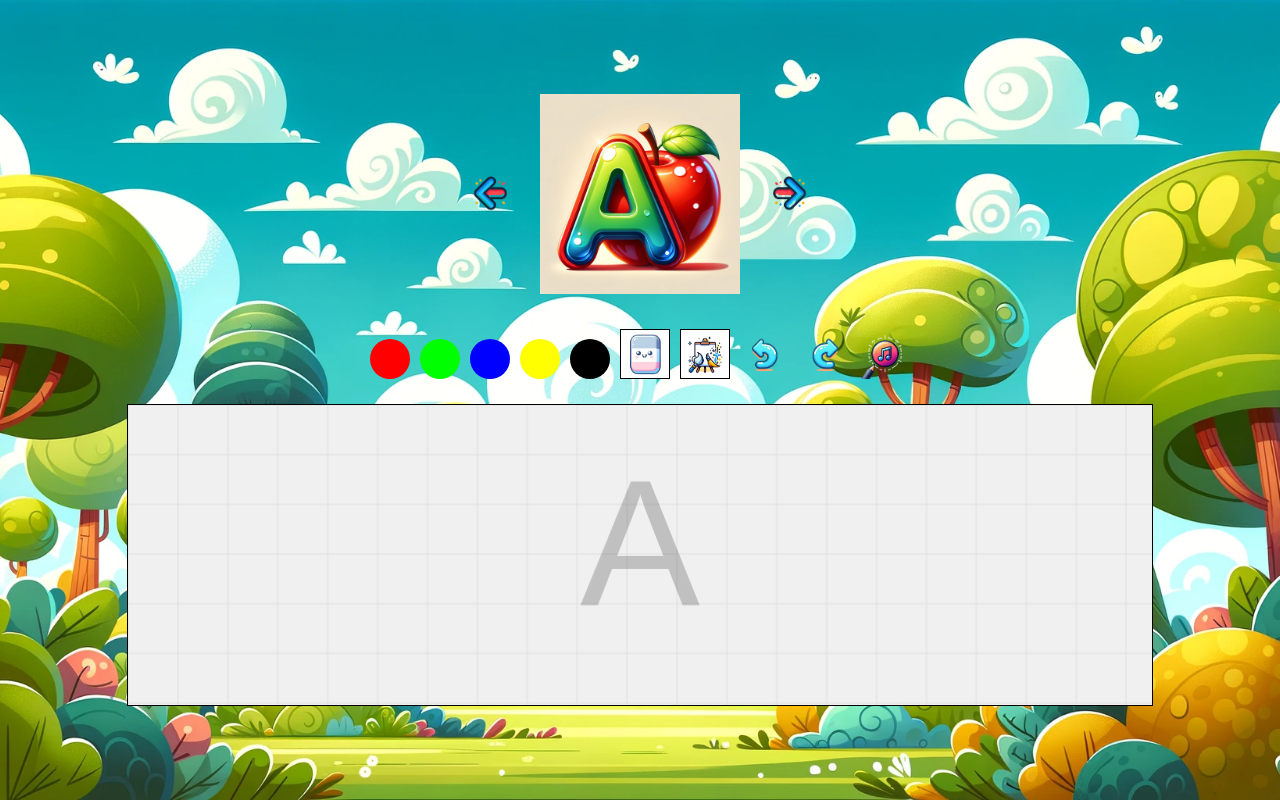
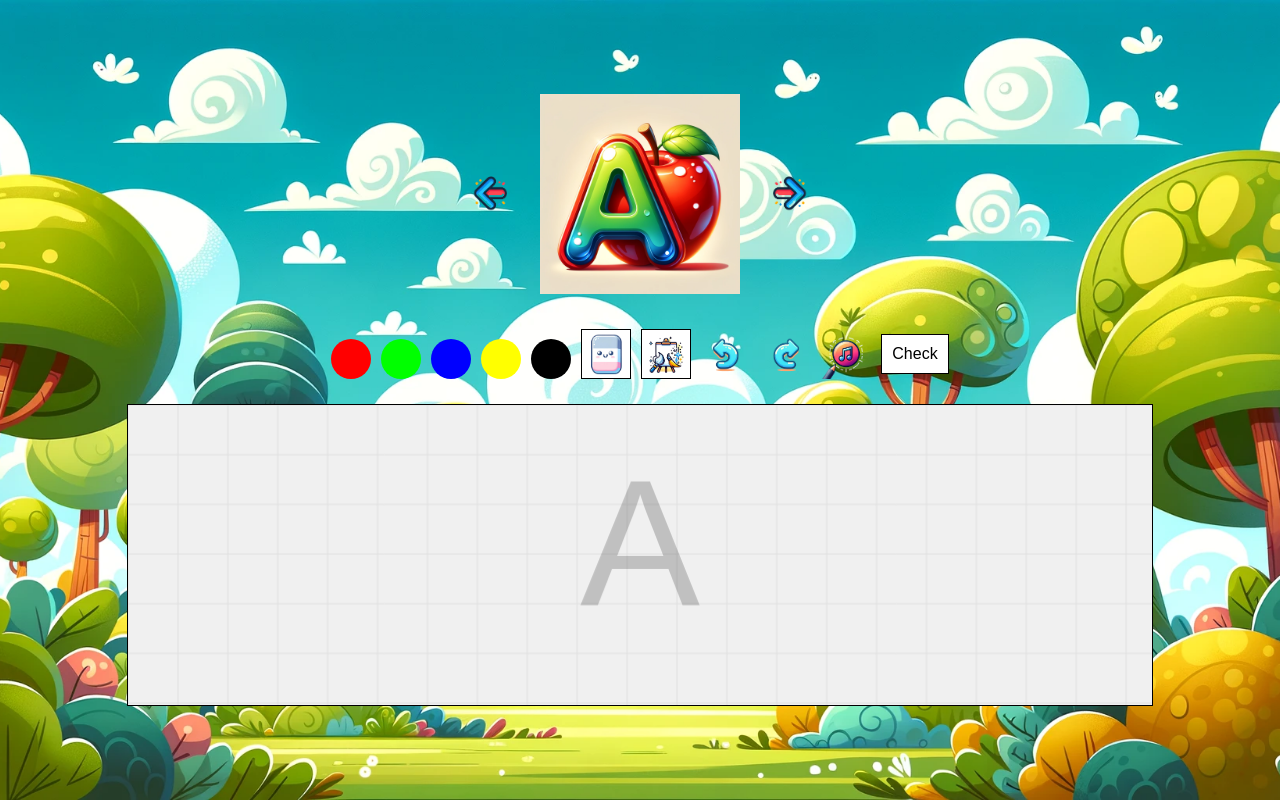
Before and after one commit to ShubJas/Alpha-draw, a plain HTML site: page main.html in a window 1280 px wide. Drawn offline with Linux system fonts and the light colour scheme; files whose address does not match are found by name.

Commit message:
Update main.html

```diff
--- a/main.html
+++ b/main.html
@@ -44,6 +44,9 @@
                 <img src="images/audio_icon.png" alt="Play Letter Sound" />
             </button>
 
+            <button id="check-drawing" onclick="checkDrawing()">Check</button>
+
+
 
 
             <!-- You could add more tool buttons here in the future -->
```
